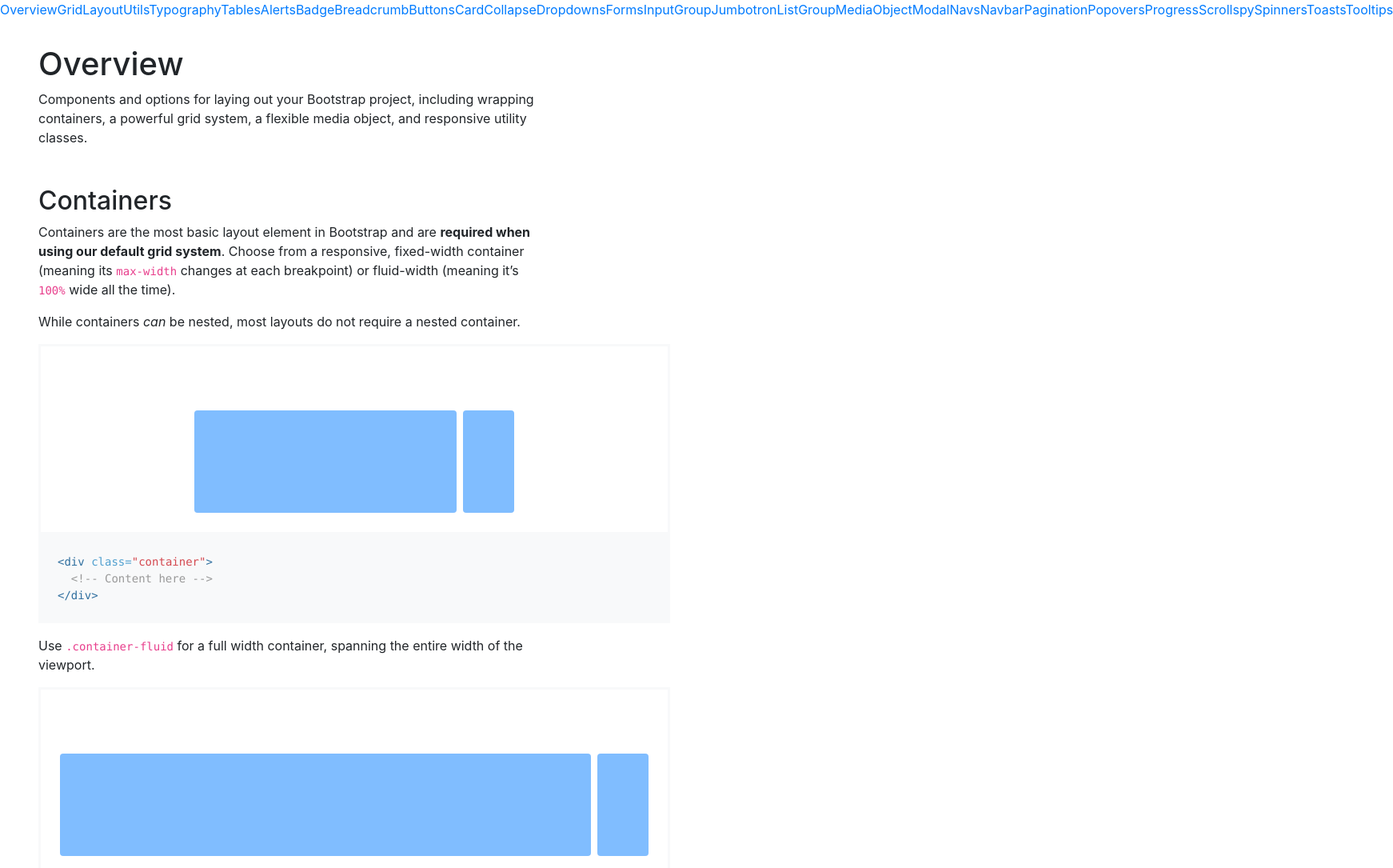
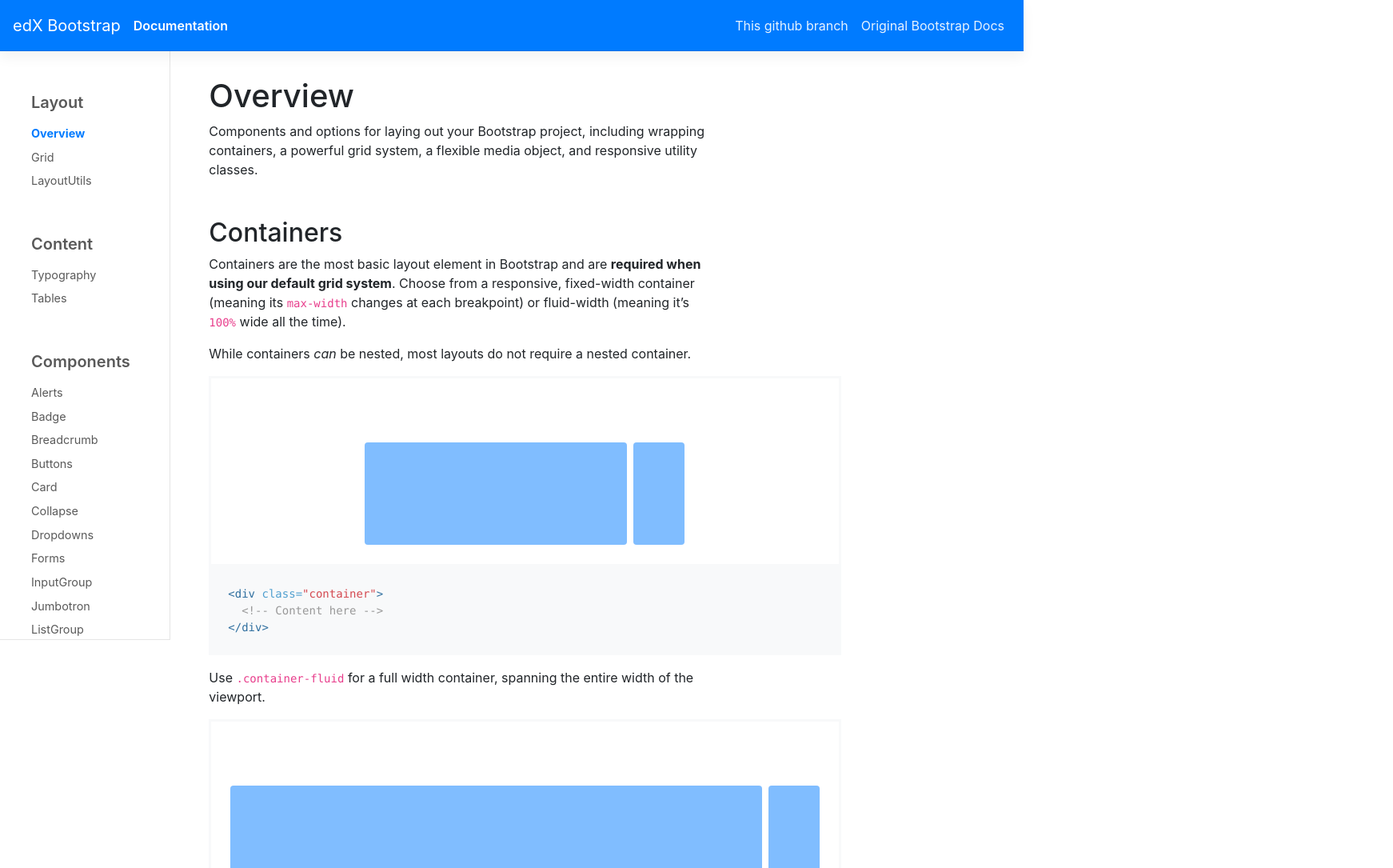
Before and after one commit to openedx/edx-bootstrap, a React (Create React App) app: page / in a window 1280 px wide. Shown: the top 1085 px of the page at 80% size, 1742 px wide, since content can reach past the window. Built offline with nearby package versions, Linux system fonts and the light colour scheme.

Commit message:
Add navigation

```diff
--- a/src/App.js
+++ b/src/App.js
@@ -1,7 +1,8 @@
 import React, { Component } from 'react';
-import { HashRouter as Router, Route, Link } from "react-router-dom";
+import { HashRouter as Router, Route, Link, NavLink } from "react-router-dom";
 import './App.scss';
 
+import Header from './Header';
 import Overview from './pages/Overview';
 import Grid from './pages/Grid';
 import LayoutUtils from './pages/LayoutUtils';
@@ -34,34 +35,50 @@ class App extends Component {
   render() {
     return (
        <Router>
-        <div>
-          <Link to="/">Overview</Link>
-          <Link to="/Grid">Grid</Link>
-          <Link to="/LayoutUtils">LayoutUtils</Link>
-          <Link to="/Typography">Typography</Link>
-          <Link to="/Tables">Tables</Link>
-          <Link to="/Alerts">Alerts</Link>
-          <Link to="/Badge">Badge</Link>
-          <Link to="/Breadcrumb">Breadcrumb</Link>
-          <Link to="/Buttons">Buttons</Link>
-          <Link to="/Card">Card</Link>
-          <Link to="/Collapse">Collapse</Link>
-          <Link to="/Dropdowns">Dropdowns</Link>
-          <Link to="/Forms">Forms</Link>
-          <Link to="/InputGroup">InputGroup</Link>
-          <Link to="/Jumbotron">Jumbotron</Link>
-          <Link to="/ListGroup">ListGroup</Link>
-          <Link to="/MediaObject">MediaObject</Link>
-          <Link to="/Modal">Modal</Link>
-          <Link to="/Navs">Navs</Link>
-          <Link to="/Navbar">Navbar</Link>
-          <Link to="/Pagination">Pagination</Link>
-          <Link to="/Popovers">Popovers</Link>
-          <Link to="/Progress">Progress</Link>
-          <Link to="/Scrollspy">Scrollspy</Link>
-          <Link to="/Spinners">Spinners</Link>
-          <Link to="/Toasts">Toasts</Link>
-          <Link to="/Tooltips">Tooltips</Link>
+       <div>
+        <Header />
+        <div className="container-fluid">
+        <div className="row flex-xl-no-wrap">
+          <div className="col-12 col-md-3 col-xl-2 bd-sidebar">
+            <h5 className="bd-toc-link mt-5">Layout</h5>
+            <ul className="nav flex-column">
+              <li><NavLink exact to="/">Overview</NavLink></li>
+              <li><NavLink to="/Grid">Grid</NavLink></li>
+              <li><NavLink to="/LayoutUtils">LayoutUtils</NavLink></li>
+            </ul>
+
+            <h5 className="bd-toc-link mt-5">Content</h5>
+            <ul className="nav flex-column">
+              <li><NavLink to="/Typography">Typography</NavLink></li>
+              <li><NavLink to="/Tables">Tables</NavLink></li>
+            </ul>
+
+            <h5 className="bd-toc-link mt-5">Components</h5>
+            <ul className="nav flex-column">
+              <li><NavLink to="/Alerts">Alerts</NavLink></li>
+              <li><NavLink to="/Badge">Badge</NavLink></li>
+              <li><NavLink to="/Breadcrumb">Breadcrumb</NavLink></li>
+              <li><NavLink to="/Buttons">Buttons</NavLink></li>
+              <li><NavLink to="/Card">Card</NavLink></li>
+              <li><NavLink to="/Collapse">Collapse</NavLink></li>
+              <li><NavLink to="/Dropdowns">Dropdowns</NavLink></li>
+              <li><NavLink to="/Forms">Forms</NavLink></li>
+              <li><NavLink to="/InputGroup">InputGroup</NavLink></li>
+              <li><NavLink to="/Jumbotron">Jumbotron</NavLink></li>
+              <li><NavLink to="/ListGroup">ListGroup</NavLink></li>
+              <li><NavLink to="/MediaObject">MediaObject</NavLink></li>
+              <li><NavLink to="/Modal">Modal</NavLink></li>
+              <li><NavLink to="/Navs">Navs</NavLink></li>
+              <li><NavLink to="/Navbar">Navbar</NavLink></li>
+              <li><NavLink to="/Pagination">Pagination</NavLink></li>
+              <li><NavLink to="/Popovers">Popovers</NavLink></li>
+              <li><NavLink to="/Progress">Progress</NavLink></li>
+              <li><NavLink to="/Scrollspy">Scrollspy</NavLink></li>
+              <li><NavLink to="/Spinners">Spinners</NavLink></li>
+              <li><NavLink to="/Toasts">Toasts</NavLink></li>
+              <li><NavLink to="/Tooltips">Tooltips</NavLink></li>
+            </ul>
+          </div>
 
           <Route exact path="/" component={Overview} />
           <Route path="/grid" component={Grid} />
@@ -90,7 +107,9 @@ class App extends Component {
           <Route path="/Spinners" component={Spinners} />
           <Route path="/Toasts" component={Toasts} />
           <Route path="/Tooltips" component={Tooltips} />
+          </div>
         </div>
+      </div>
       </Router>
     );
   }
--- /dev/null
+++ b/src/Header.js
@@ -0,0 +1,33 @@
+import React from 'react';
+
+export default class Header extends React.Component {
+  constructor(props) {
+    super(props);
+  }
+
+  render() {
+    return (
+<header className="navbar navbar-expand navbar-dark flex-column flex-md-row bd-navbar">
+  <a className="navbar-brand mr-0 mr-md-2" href="/" aria-label="Bootstrap">edX Bootstrap
+  </a>
+  <div className="navbar-nav-scroll">
+    <ul className="navbar-nav bd-navbar-nav flex-row">
+      <li className="nav-item">
+        <a className="nav-link active" href="/">Documentation</a>
+      </li>
+    </ul>
+  </div>
+
+  <ul className="navbar-nav flex-row ml-md-auto d-none d-md-flex">
+    <li className="nav-item">
+      <a className="nav-link " href="https://github.com/edx/edx-bootstrap/tree/update-with-documentation-site">This github branch</a>
+    </li>
+    <li className="nav-item">
+      <a className="nav-link" href="https://getbootstrap.com/docs/4.2/getting-started/introduction/">Original Bootstrap Docs</a>
+    </li>
+  </ul>
+</header>
+
+    );
+  }
+}
--- a/src/index.scss
+++ b/src/index.scss
@@ -4,3 +4,13 @@
 .btn-clipboard {
   display: none;
 }
+
+.bd-sidebar {
+  overflow-y: auto;
+  .nav > li > a {
+    &.active {
+      font-weight: bold;
+      color: $primary;
+    }
+  }
+}
```
